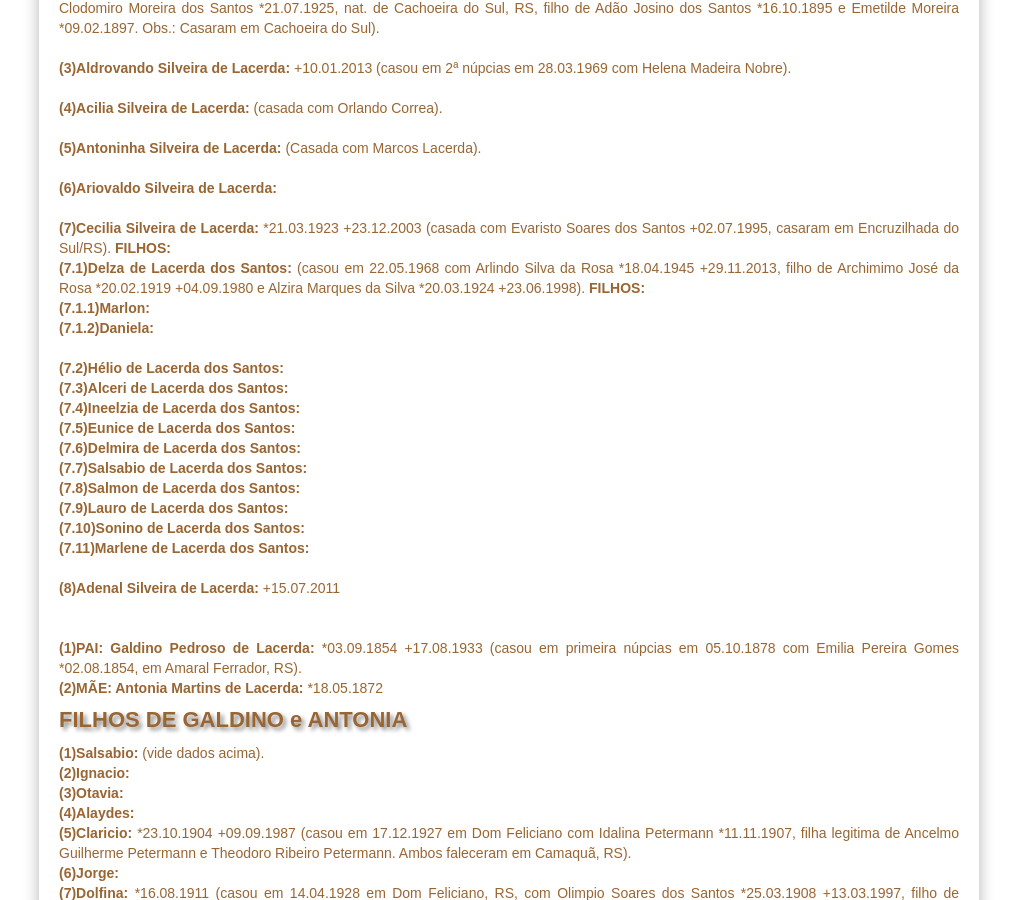
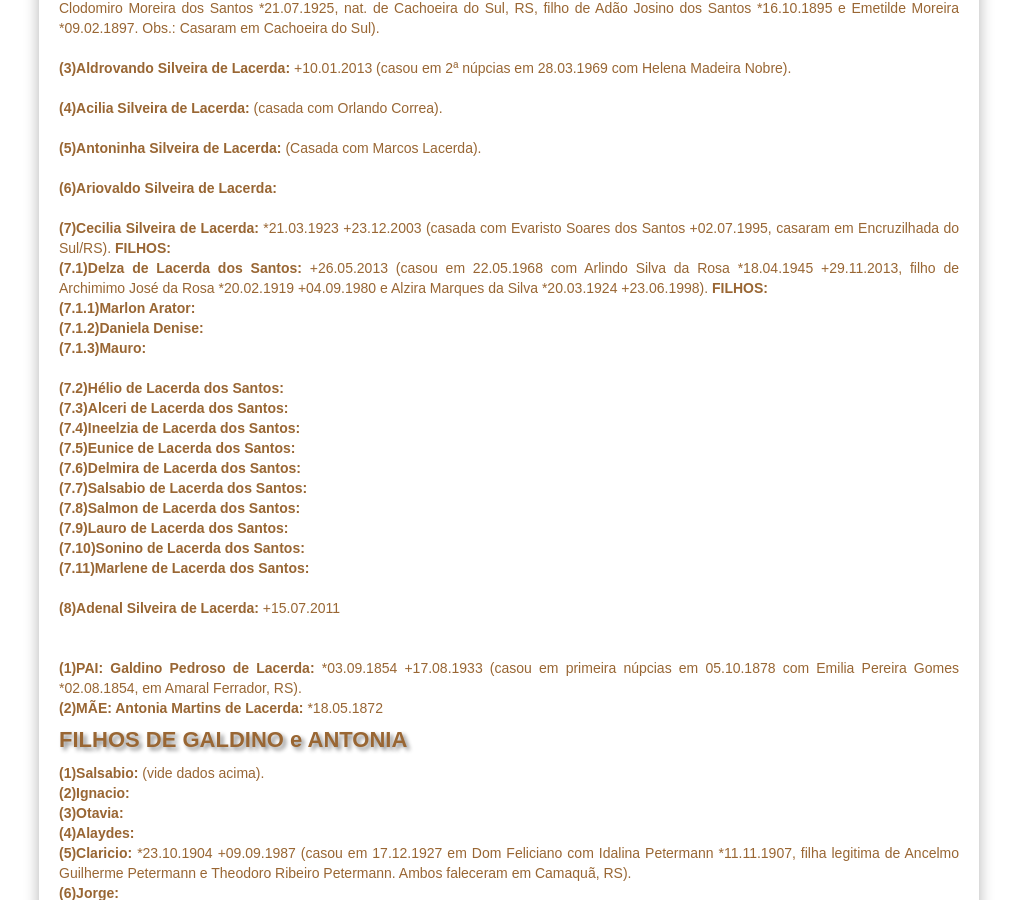
Before and after one commit to claudiovargas1955/claudiovargas1955.github.io, a Jekyll site: the page built from _pages/familia-lacerda-salsabio.html, in a window 1280 px wide and 900 px high, scrolled down 616 px. Shown: the whole window, without its empty margins (131-1148 px from the left). Built offline with Jekyll 4.4.1, drawn with Linux system fonts in a browser that asks for light colours; some web fonts are replaced.

Commit message:
Update familia-lacerda-salsabio.html

```diff
--- a/_pages/familia-lacerda-salsabio.html
+++ b/_pages/familia-lacerda-salsabio.html
@@ -110,10 +110,11 @@
 <b>(6)Ariovaldo Silveira de Lacerda: </b>  <br><br>
 
   <b>(7)Cecilia Silveira de Lacerda: </b>*21.03.1923 +23.12.2003 (casada com Evaristo Soares dos Santos +02.07.1995, casaram em Encruzilhada do Sul/RS). <b>FILHOS:</b><br>
-      <b>(7.1)Delza de Lacerda dos Santos: </b>(casou em 22.05.1968 com Arlindo Silva da Rosa *18.04.1945 +29.11.2013, filho de Archimimo José da Rosa *20.02.1919 +04.09.1980 e
-  Alzira Marques da Silva *20.03.1924 +23.06.1998). <b>FILHOS: </b><br>
-           <b>(7.1.1)Marlon: </b><br>
-           <b>(7.1.2)Daniela: </b><br><br>
+      <b>(7.1)Delza de Lacerda dos Santos: </b>+26.05.2013 (casou em 22.05.1968 com Arlindo Silva da Rosa *18.04.1945 +29.11.2013, filho de Archimimo José da Rosa *20.02.1919
+      +04.09.1980 e Alzira Marques da Silva *20.03.1924 +23.06.1998). <b>FILHOS: </b><br>
+           <b>(7.1.1)Marlon Arator: </b><br>
+           <b>(7.1.2)Daniela Denise: </b><br>
+           <b>(7.1.3)Mauro: </b><br><br>
 
       <b>(7.2)Hélio de Lacerda dos Santos: </b><br>
       <b>(7.3)Alceri de Lacerda dos Santos: </b><br>
```
